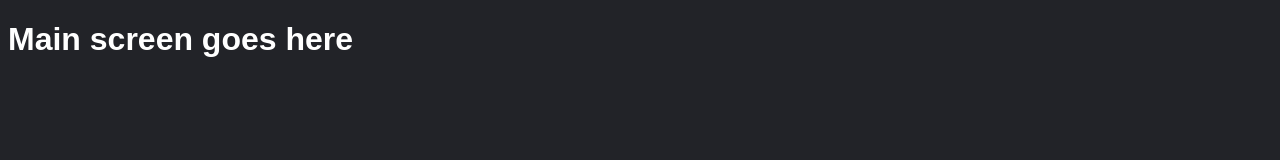
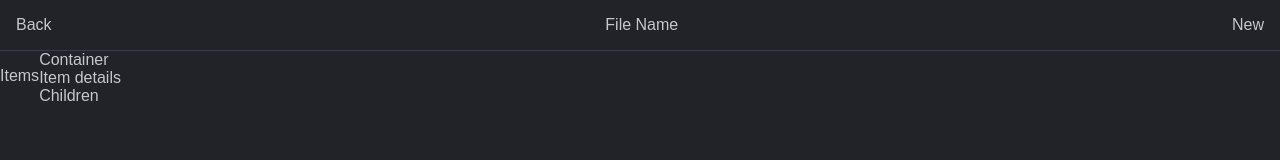
Before and after one commit to DallasEpperson/Loki, an Electron app: page renderer/main.html in a window 1280 px wide. Drawn offline with nearby package versions, Linux system fonts and the light colour scheme.

Commit message:
wip main page

```diff
--- a/main.js
+++ b/main.js
@@ -27,9 +27,9 @@ const openFile = (fileName) => {
             minWidth: 300,
             minHeight: 200
         });
-        //mainWindow.webContents.openDevTools();
+        mainWindow.webContents.openDevTools();
         mainWindow.once('show', () => {
-            mainWindow.webContents.send('dbLoaded', items);
+            mainWindow.webContents.send('item-list-updated', items);
             menuWindow.close();
         });
     });
--- a/renderer/app.css
+++ b/renderer/app.css
@@ -24,6 +24,23 @@ h1 {
 
 h2 {
     color: var(--text-secondary-color);
+}
+
+#db-view {
+    height: 100%;
+}
+
+#db-view body {
+    height: 100%;
+    margin: 0;
+    display: flex;
+    flex-direction: column;
+    color: var(--text-secondary-color);
+}
+
+#db-view #main {
+    display: flex;
+    flex-grow: 1;
 }
 
 #file-buttons {
@@ -56,6 +73,27 @@ h2 {
     display: flex;
 }
 
+#item {
+    flex-grow: 1;
+}
+
+#item-list {
+    list-style-type: none;
+    padding: 0;
+}
+
+#item-list li:hover {
+    color: var(--text-primary-color);
+    cursor: pointer;
+}
+
+#nav-header {
+    display: flex;
+    justify-content: space-between;
+    border-bottom: 1px solid var(--button-border-color);
+    padding: 1em;
+}
+
 #recent-files {
     padding-left: 1em;
     overflow: hidden;
--- a/renderer/main.html
+++ b/renderer/main.html
@@ -1,5 +1,5 @@
 <!DOCTYPE html>
-<html>
+<html id="db-view">
 
 <head>
     <meta charset="UTF-8">
@@ -9,9 +9,23 @@
     <link rel="stylesheet" href="./css/font-awesome.min.css">
 </head>
 
-<body>
-    <h1>Main screen goes here</h1>
-
+<body id="db-view">
+    <div id="nav-header">
+        <div>Back</div>
+        <div>File Name</div>
+        <div>New</div>
+    </div>
+    <div id="main">
+        <div id="item-list-container">
+            <p>Items</p>
+            <ul id="item-list"></ul>
+        </div>
+        <div id="item">
+            <div>Container</div>
+            <div>Item details</div>
+            <div>Children</div>
+        </div>
+    </div>
 
     <script src="./main.js"></script>
 </body>
--- a/renderer/main.js
+++ b/renderer/main.js
@@ -3,6 +3,11 @@
 const { ipcRenderer } = require('electron');
 window.$ = window.jQuery = require('jquery');
 
-ipcRenderer.on('dbLoaded', (event, dbInfo) => {
-    console.log('dbLoaded', dbInfo);
+ipcRenderer.on('item-list-updated', (event, items) => {
+    console.log('item-list-updated', items);
+    const itemList = $('#item-list');
+    itemList.empty();
+    items.forEach(item => {
+        itemList.append(`<li data-id="${item.id}">${item.name}</li>`);
+    });
 });
```
